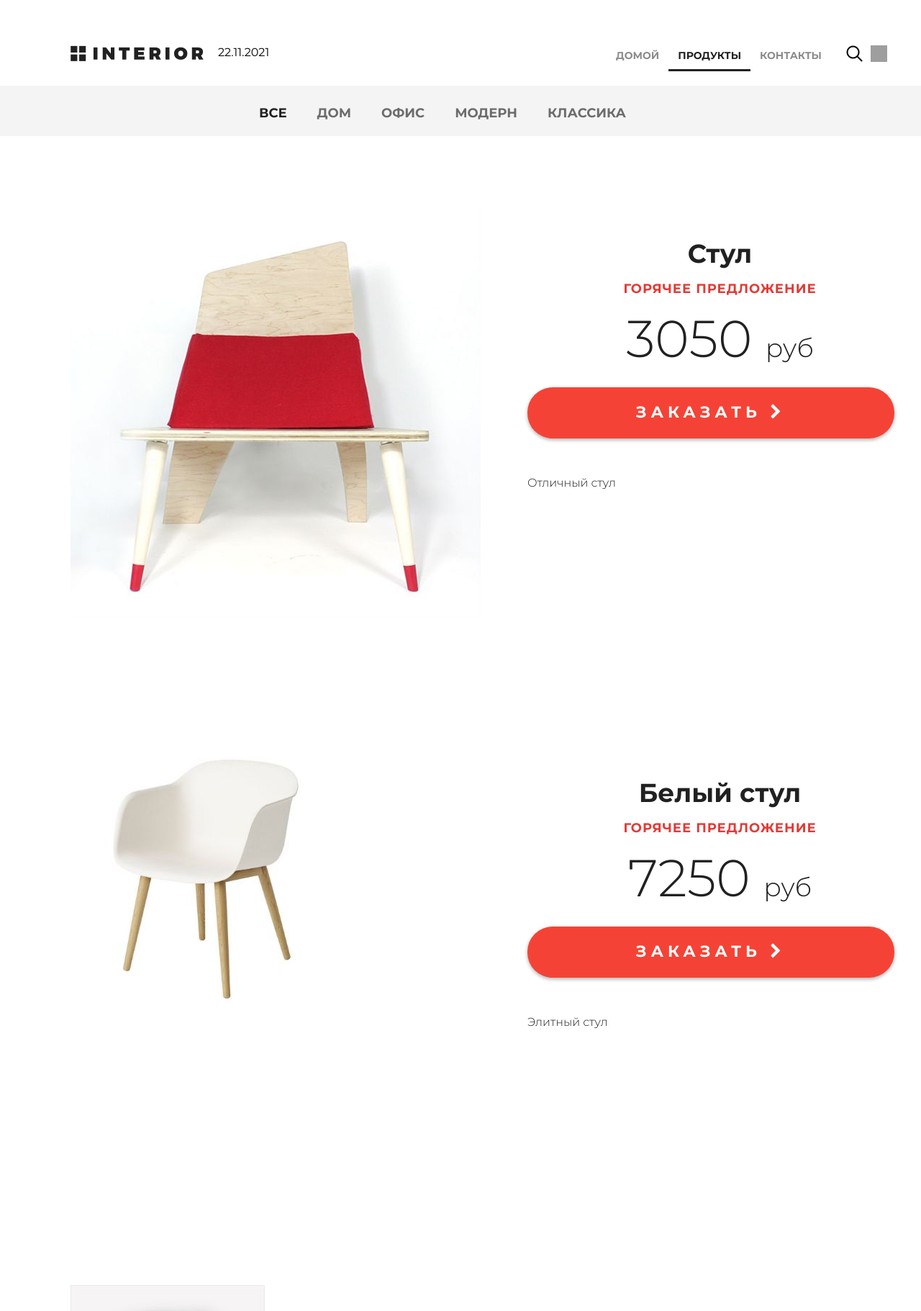
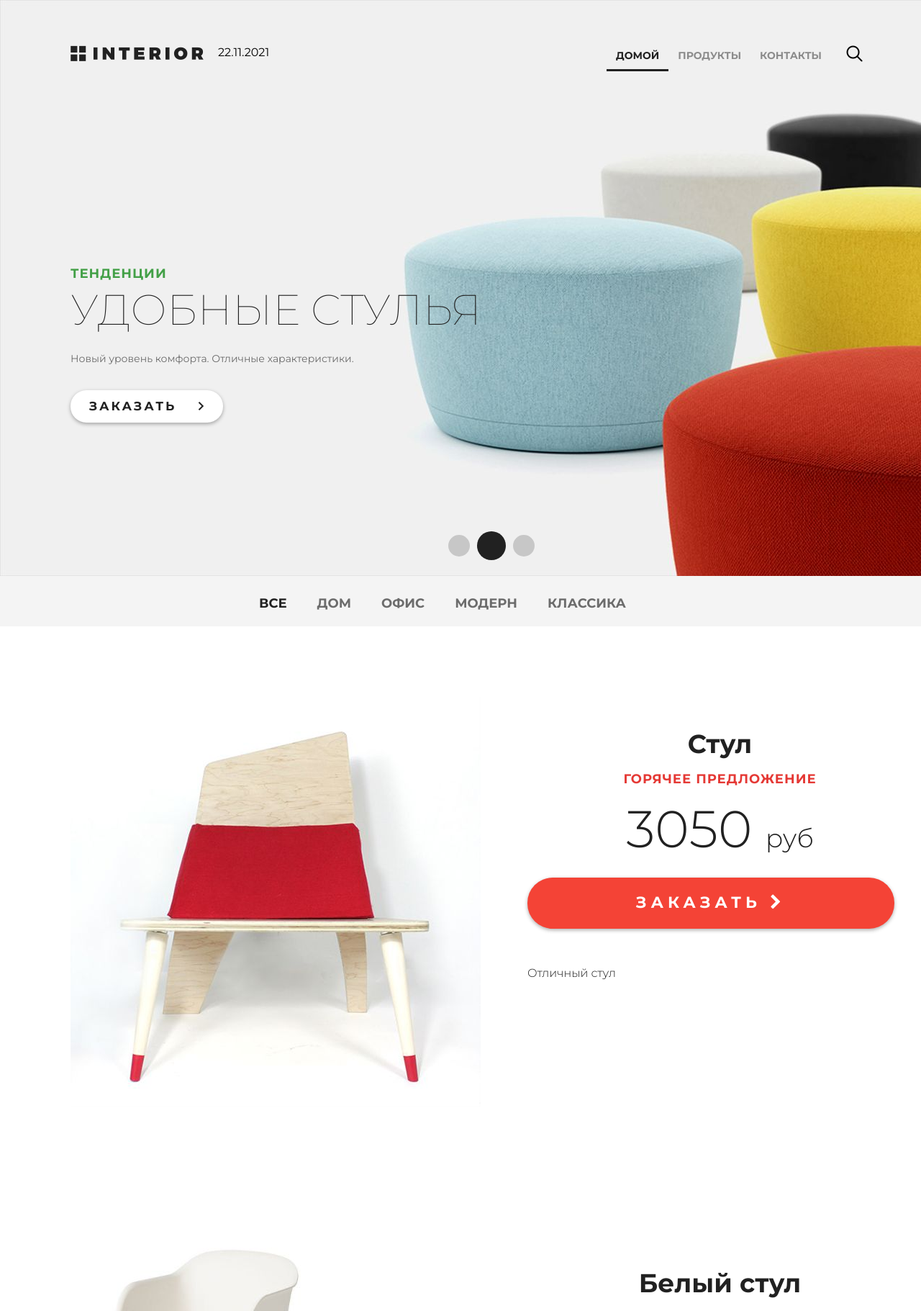
Before and after one commit to Tititun/geekshop, a Django app: page /products/ in a window 1280 px wide; the page is wider, and only the part inside the window is pictured. Shown: the top 1821 px of that part at 72% size. Run offline with Django 3.2, Linux system fonts and the light colour scheme; grey boxes are pictures that could not be loaded.

Commit message:
исправления урок 2, Мосин Д.О.

```diff
--- a/mainapp/templates/mainapp/base.html
+++ b/mainapp/templates/mainapp/base.html
@@ -9,7 +9,28 @@
 </head>
 
 <body>
-
+    <div class="container">
+		<div class="slider">
+			<div class="header clearfix">
+				<a href="{% url 'main' %}" class="logo"></a>
+                <div class="time">{% now "d.m.Y" %}</div>
+				<ul class="menu">
+					<li><a href="{% url 'main' %}" class="active">домой</a></li>
+					<li><a href="{% url 'products' %}">продукты</a></li>
+					<li><a href="">контакты</a></li>
+				</ul>
+				<a href="#" class="search"></a>
+			</div>
+			<div class="text-slider">
+				<h3 class="green">тенденции</h3>
+				<h3 class="big"> удобные стулья</h3>
+				<p>Новый уровень комфорта. Отличные характеристики.</p>
+				<a href="#" class="button-order">заказать <img src="{%  static 'img/arrow.png' %}" alt=""></a>
+			</div>
+			<div class="navi">
+				<a href="#"></a><a href="#"></a><a href="#"></a>
+			</div>
+	</div>
     {% block content %}
     {% endblock %}
 
--- a/mainapp/templates/mainapp/products.html
+++ b/mainapp/templates/mainapp/products.html
@@ -4,20 +4,6 @@
 {% block content %}
 
 <div class="container">
-    <div class="hero-white">
-        <div class="header clearfix">
-            <a href="{% url 'main' %}" class="logo"></a>
-            <div class="time">{% now "d.m.Y" %}</div>
-            <ul class="menu">
-                <li><a href="{% url 'main' %}">домой</a></li>
-                <li><a href="{% url 'products' %}" class="active">продукты</a></li>
-                <li><a href="">контакты</a></li>
-
-            </ul>
-            <a href="#" class="search"></a>
-            <a href="#" class="basket"></a>
-        </div>
-    </div>
 
     <div class="details">
         <div class="links clearfix">
```
Also changed, not shown: mainapp/templates/mainapp/index.html (+0 -24 lines).
